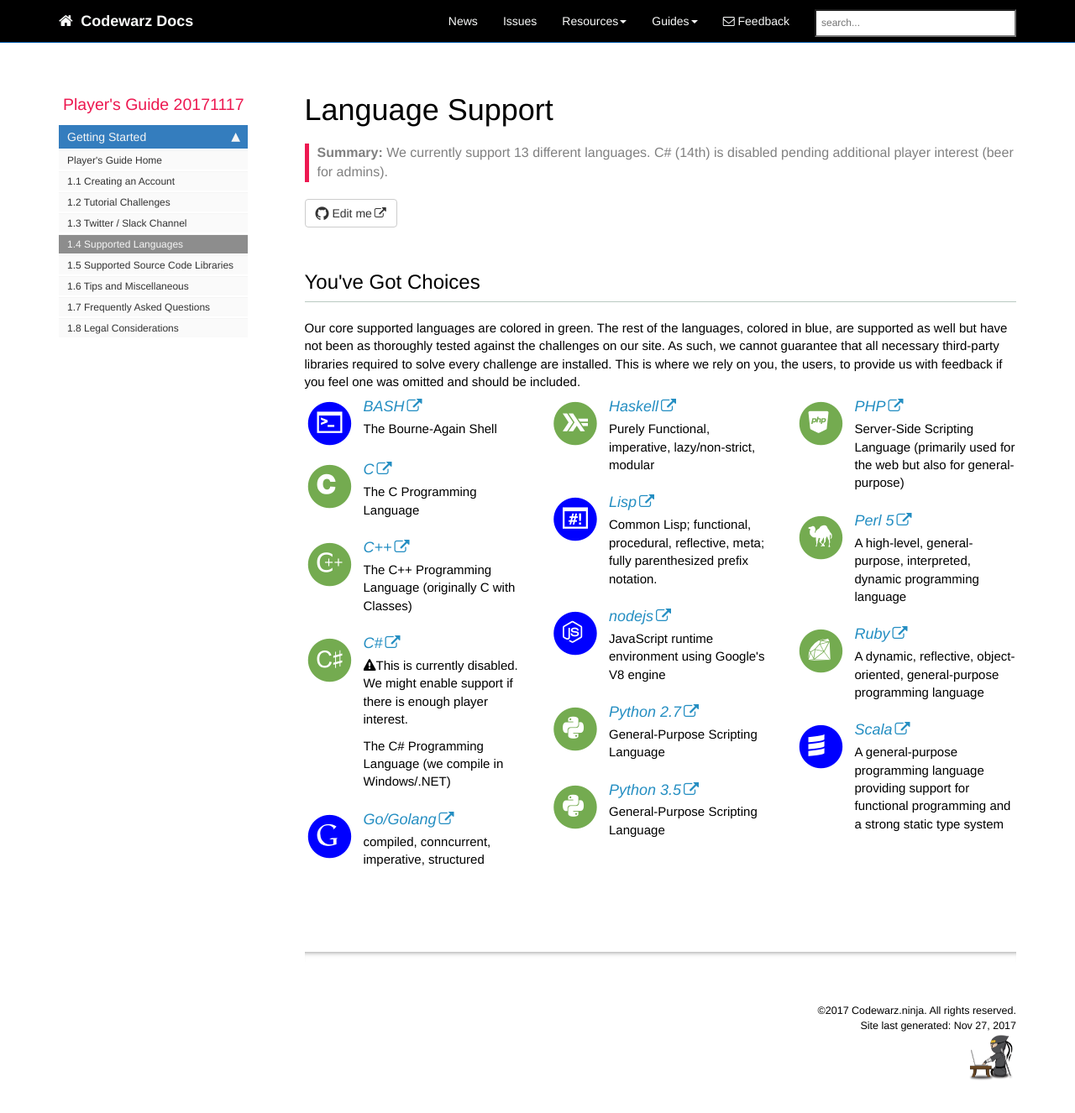
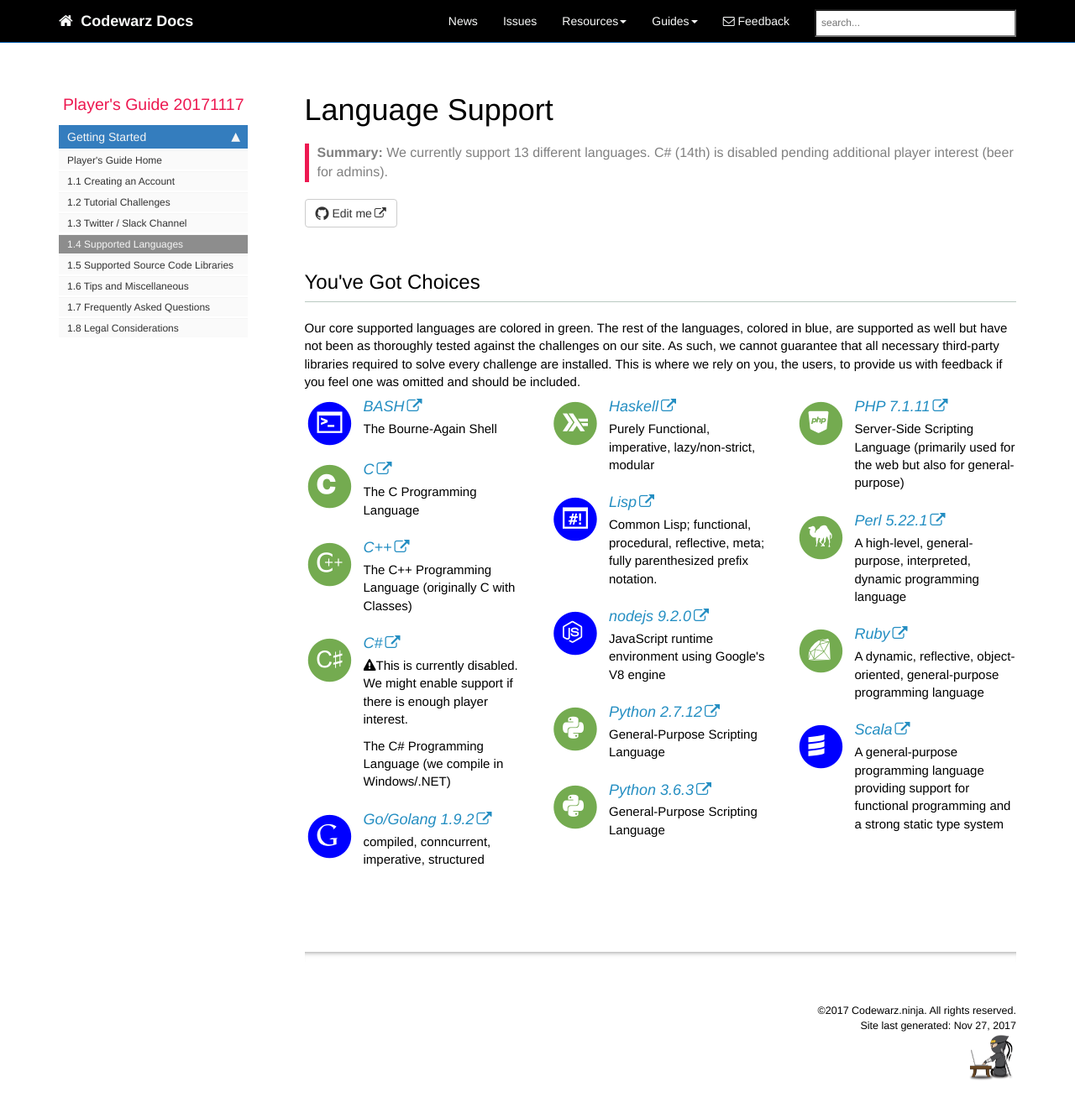
Before and after one commit to codewarz-ninja/runcode-docs.github.io, a Jekyll site: the page built from pages/player-guide/cwn_supported_languages.md, in a window 1280 px wide and 1352 px high. Shown: the top 1326 px of the window at 84% size. Built offline with Jekyll 4.4.1, drawn with Linux system fonts in a browser that asks for light colours; nearby versions of some CDN libraries; comment, search, counter and statistics services are not loaded.

Commit message:
Update cwn_supported_languages_list.html

```diff
--- a/_includes/custom/cwn_supported_languages_list.html
+++ b/_includes/custom/cwn_supported_languages_list.html
@@ -64,7 +64,7 @@
                     </span>
             </div>
             <div class="media-body">
-                <h4 class="media-heading"><a href="https://golang.org/">Go/Golang</a></h4>
+                <h4 class="media-heading"><a href="https://golang.org/">Go/Golang 1.9.2</a></h4>
                 <p>compiled, conncurrent, imperative, structured</p>
             </div>
         </div>
@@ -102,7 +102,7 @@
                     </span>
             </div>
             <div class="media-body">
-                <h4 class="media-heading"><a href="https://nodejs.org/en/">nodejs</a></h4>
+                <h4 class="media-heading"><a href="https://nodejs.org/en/">nodejs 9.2.0</a></h4>
                 <p>JavaScript runtime environment using Google's V8 engine</p>
             </div>
         </div>
@@ -114,7 +114,7 @@
                     </span>
             </div>
             <div class="media-body">
-                <h4 class="media-heading"><a href="https://www.python.org/">Python 2.7</a></h4>
+                <h4 class="media-heading"><a href="https://www.python.org/">Python 2.7.12</a></h4>
                 <p>General-Purpose Scripting Language</p>
             </div>
         </div>
@@ -126,7 +126,7 @@
                     </span>
             </div>
             <div class="media-body">
-                <h4 class="media-heading"><a href="https://www.python.org/">Python 3.5</a></h4>
+                <h4 class="media-heading"><a href="https://www.python.org/">Python 3.6.3</a></h4>
                 <p>General-Purpose Scripting Language</p>
             </div>
         </div>
@@ -140,7 +140,7 @@
                     </span>
             </div>
             <div class="media-body">
-                <h4 class="media-heading"><a href="http://php.net/manual/en/">PHP</a></h4>
+                <h4 class="media-heading"><a href="http://php.net/manual/en/">PHP 7.1.11</a></h4>
                 <p>Server-Side Scripting Language (primarily used for the web but also for general-purpose)</p>
             </div>
         </div>
@@ -152,7 +152,7 @@
                     </span>
             </div>
             <div class="media-body">
-                <h4 class="media-heading"><a href="https://www.perl.org/">Perl 5</a></h4>
+                <h4 class="media-heading"><a href="https://www.perl.org/">Perl 5.22.1</a></h4>
                 <p>A high-level, general-purpose, interpreted, dynamic programming language</p>
             </div>
         </div>
```
